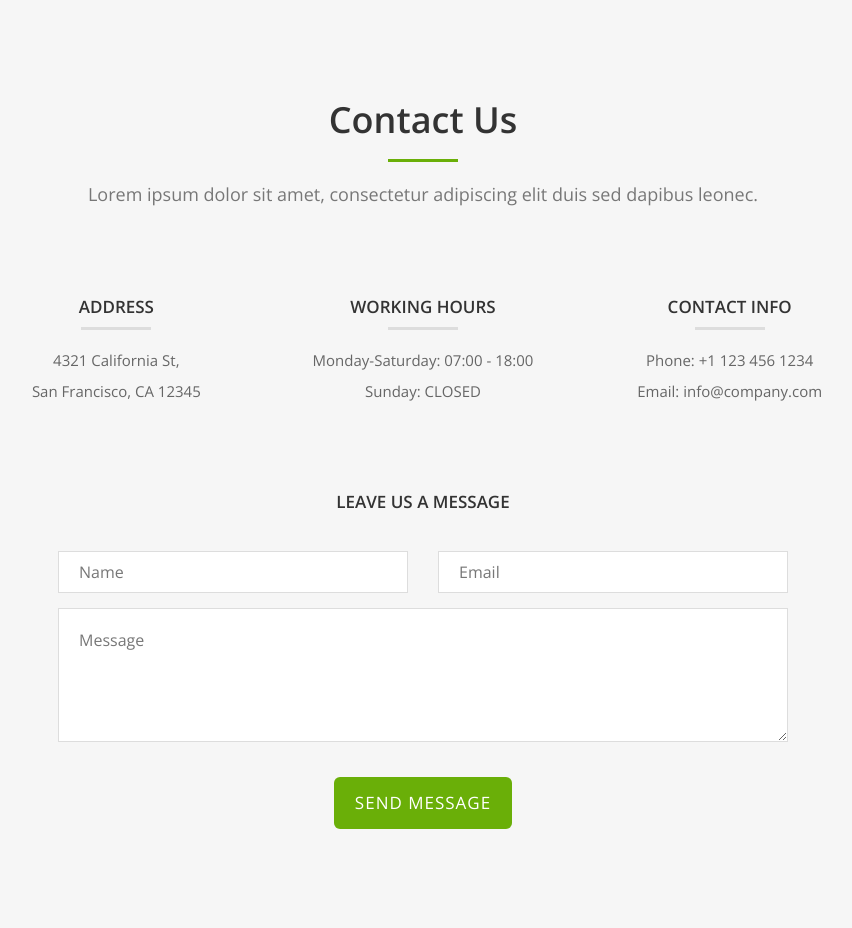
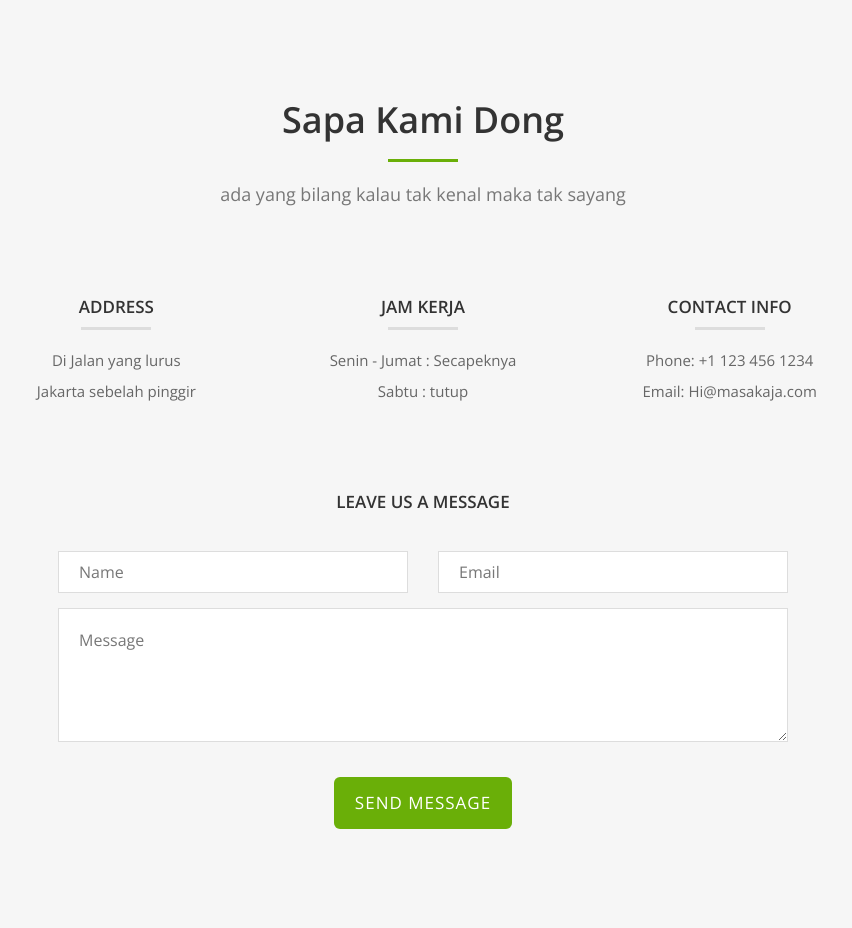
Before and after one commit to rasyiddo/masakaja, a PHP site: page / in a window 1280 px wide. Shown: the part 2730-3658 px from the top of the page, without its empty margins (217-1069 px from the left). Run offline with PHP 8.4, Linux system fonts and the light colour scheme.

Commit message:
asdadasdadggv

```diff
--- a/index.php
+++ b/index.php
@@ -174,25 +174,25 @@
 <div id="contact" class="text-center">
   <div class="container">
     <div class="section-title text-center">
-      <h2>Contact Us</h2>
+      <h2>Sapa Kami Dong</h2>
       <hr>
-      <p>Lorem ipsum dolor sit amet, consectetur adipiscing elit duis sed dapibus leonec.</p>
+      <p>ada yang bilang kalau tak kenal maka tak sayang</p>
     </div>
     <div class="col-md-10 col-md-offset-1 contact-info">
       <div class="col-md-4">
         <h3>Address</h3>
         <hr>
         <div class="contact-item">
-          <p>4321 California St,</p>
-          <p>San Francisco, CA 12345</p>
+          <p>Di Jalan yang lurus</p>
+          <p>Jakarta sebelah pinggir</p>
         </div>
       </div>
       <div class="col-md-4">
-        <h3>Working Hours</h3>
+        <h3>Jam Kerja</h3>
         <hr>
         <div class="contact-item">
-          <p>Monday-Saturday: 07:00 - 18:00</p>
-          <p>Sunday: CLOSED</p>
+          <p>Senin - Jumat : Secapeknya</p>
+          <p>Sabtu : tutup</p>
         </div>
       </div>
       <div class="col-md-4">
@@ -200,7 +200,7 @@
         <hr>
         <div class="contact-item">
           <p>Phone: +1 123 456 1234</p>
-          <p>Email: info@company.com</p>
+          <p>Email: Hi@masakaja.com</p>
         </div>
       </div>
     </div>
```
